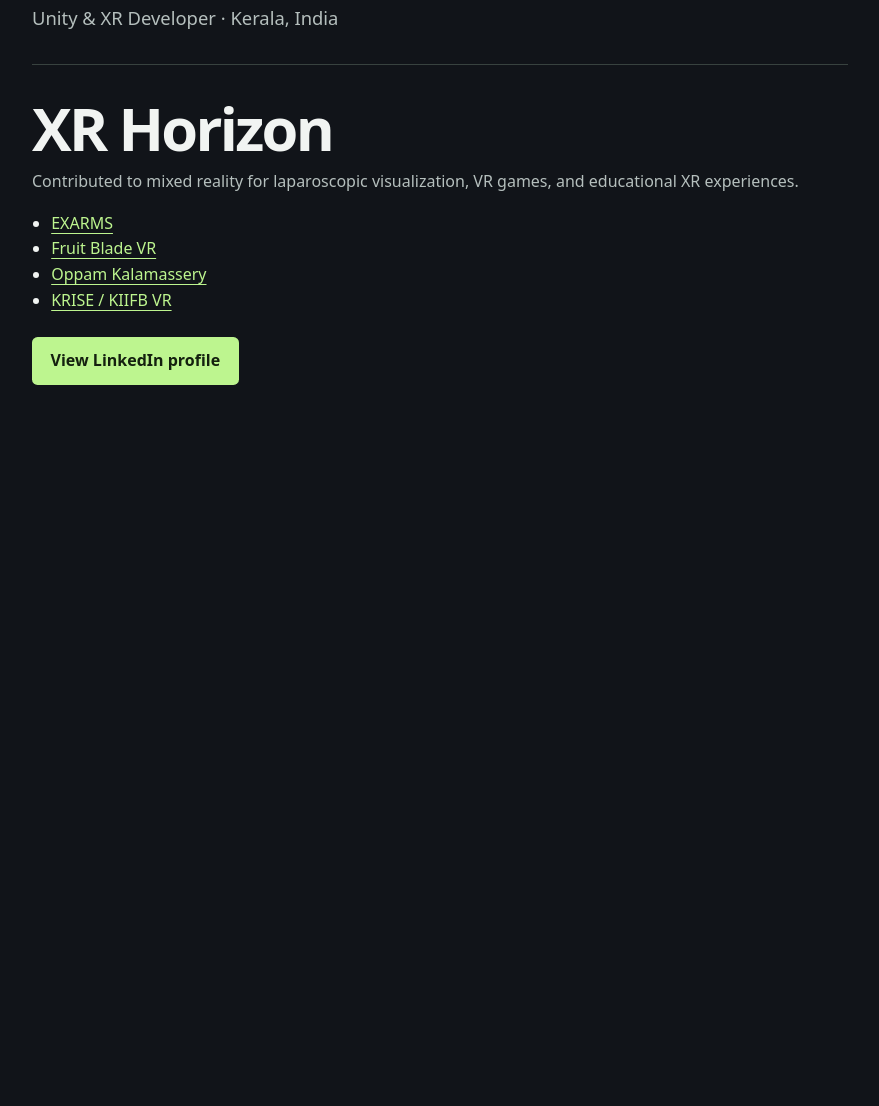
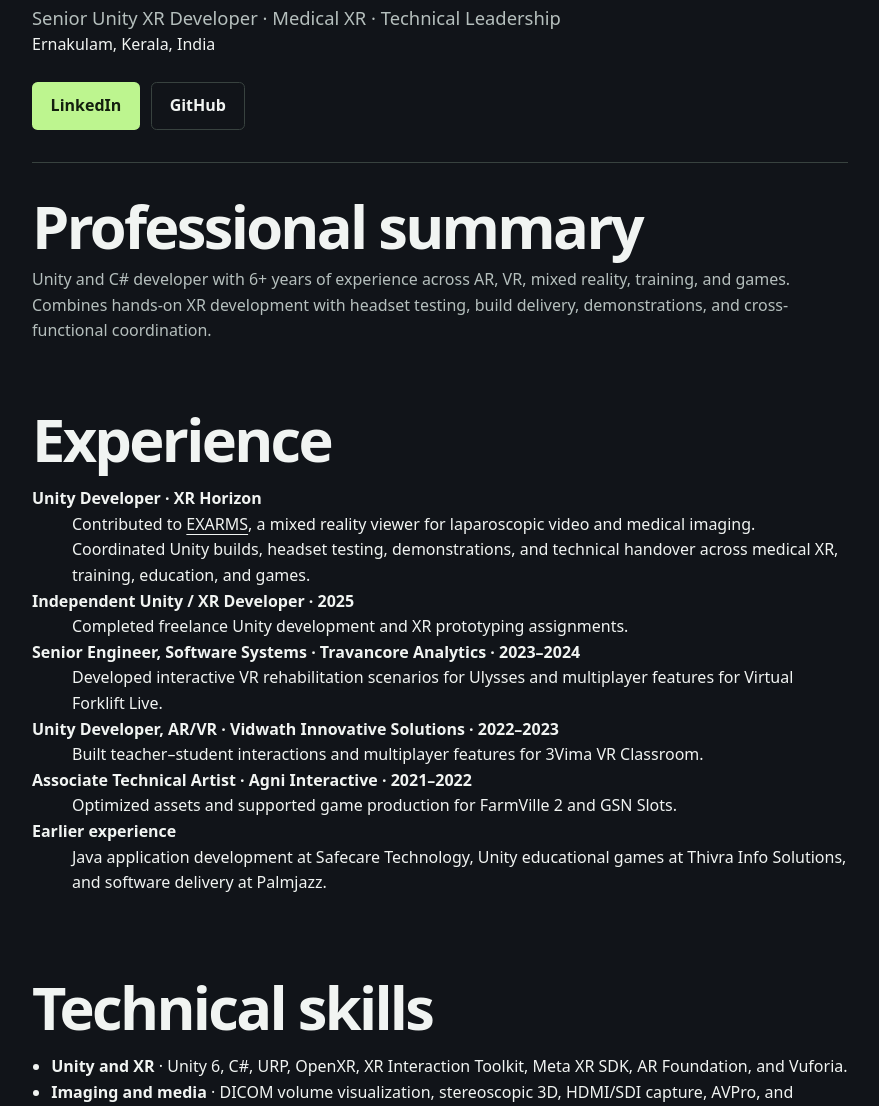
Before and after one commit to BalamuraleekrishnaCM/balamuraleekrishnacm.github.io, a plain HTML site: page cv.html in a window 1280 px wide. Shown: the part 342-1448 px from the top of the page, without its empty margins (200-1079 px from the left). Before the commit the page ends 839 px from the top, so only its background shows below. Drawn offline with Linux system fonts and the light colour scheme.

Commit message:
Update public CV with latest XR experience

```diff
--- a/cv.html
+++ b/cv.html
@@ -7,27 +7,56 @@
   <meta name="viewport" content="width=device-width, initial-scale=1">
   <meta name="theme-color" content="#111419">
   <meta name="description" content="Public professional profile of Balamuraleekrishna CM, Unity and XR developer.">
-  <title>Public Profile | Balamuraleekrishna CM</title>
+  <title>Public CV | Balamuraleekrishna CM</title>
   <link rel="stylesheet" href="style.css">
 </head>
 <body>
   <main class="shell public-profile">
     <a class="button secondary" href="index.html">Back to portfolio</a>
     <header>
-      <p class="eyebrow">Public professional profile</p>
+      <p class="eyebrow">Public CV</p>
       <h1>Balamuraleekrishna CM</h1>
-      <p class="profile-role">Unity &amp; XR Developer · Kerala, India</p>
+      <p class="profile-role">Senior Unity XR Developer · Medical XR · Technical Leadership</p>
+      <p>Ernakulam, Kerala, India</p>
+      <div class="actions">
+        <a class="button primary" href="https://www.linkedin.com/in/balamuraleekrishnacm/">LinkedIn</a>
+        <a class="button secondary" href="https://github.com/BalamuraleekrishnaCM">GitHub</a>
+      </div>
     </header>
-    <section aria-labelledby="experience-title">
-      <h2 id="experience-title">XR Horizon</h2>
-      <p>Contributed to mixed reality for laparoscopic visualization, VR games, and educational XR experiences.</p>
+    <section aria-labelledby="summary">
+      <h2 id="summary">Professional summary</h2>
+      <p>Unity and C# developer with 6+ years of experience across AR, VR, mixed reality, training, and games. Combines hands-on XR development with headset testing, build delivery, demonstrations, and cross-functional coordination.</p>
+    </section>
+    <section aria-labelledby="experience">
+      <h2 id="experience">Experience</h2>
+      <dl>
+        <dt><strong>Unity Developer · XR Horizon</strong></dt>
+        <dd>Contributed to <a href="index.html#exarms">EXARMS</a>, a mixed reality viewer for laparoscopic video and medical imaging. Coordinated Unity builds, headset testing, demonstrations, and technical handover across medical XR, training, education, and games.</dd>
+        <dt><strong>Independent Unity / XR Developer · 2025</strong></dt>
+        <dd>Completed freelance Unity development and XR prototyping assignments.</dd>
+        <dt><strong>Senior Engineer, Software Systems · Travancore Analytics · 2023–2024</strong></dt>
+        <dd>Developed interactive VR rehabilitation scenarios for Ulysses and multiplayer features for Virtual Forklift Live.</dd>
+        <dt><strong>Unity Developer, AR/VR · Vidwath Innovative Solutions · 2022–2023</strong></dt>
+        <dd>Built teacher–student interactions and multiplayer features for 3Vima VR Classroom.</dd>
+        <dt><strong>Associate Technical Artist · Agni Interactive · 2021–2022</strong></dt>
+        <dd>Optimized assets and supported game production for FarmVille 2 and GSN Slots.</dd>
+        <dt><strong>Earlier experience</strong></dt>
+        <dd>Java application development at Safecare Technology, Unity educational games at Thivra Info Solutions, and software delivery at Palmjazz.</dd>
+      </dl>
+    </section>
+    <section aria-labelledby="skills">
+      <h2 id="skills">Technical skills</h2>
       <ul class="profile-projects">
-        <li><a href="index.html#exarms">EXARMS</a></li>
-        <li><a href="index.html#fruit-blade">Fruit Blade VR</a></li>
-        <li><a href="index.html#oppam">Oppam Kalamassery</a></li>
-        <li><a href="index.html#kiifb">KRISE / KIIFB VR</a></li>
+        <li><strong>Unity and XR</strong> · Unity 6, C#, URP, OpenXR, XR Interaction Toolkit, Meta XR SDK, AR Foundation, and Vuforia.</li>
+        <li><strong>Imaging and media</strong> · DICOM volume visualization, stereoscopic 3D, HDMI/SDI capture, AVPro, and FFmpeg.</li>
+        <li><strong>Networking</strong> · WebRTC, WebSockets, Mirror, and Photon.</li>
+        <li><strong>Release and tooling</strong> · Meta Quest, Android, Windows, GitHub Actions, WinUI 3, and visionOS build troubleshooting.</li>
       </ul>
-      <a class="button primary" href="https://in.linkedin.com/in/balamuraleekrishnacm">View LinkedIn profile</a>
+    </section>
+    <section aria-labelledby="education">
+      <h2 id="education">Education and languages</h2>
+      <p>B.Tech. in Electronics and Communication Engineering, Sree Narayana Gurukulam College of Engineering.</p>
+      <p>English, Malayalam, Hindi, Tamil, and Kannada.</p>
     </section>
   </main>
 </body>
```
